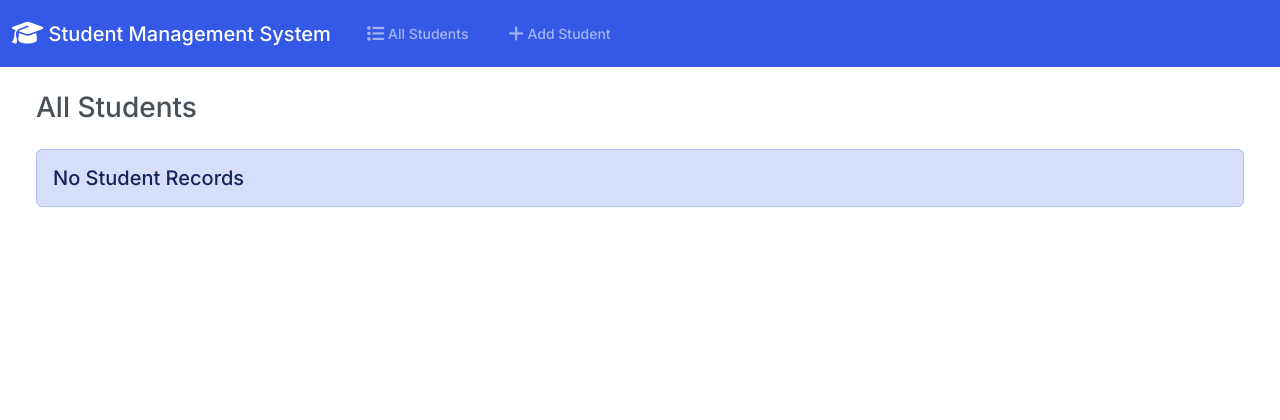
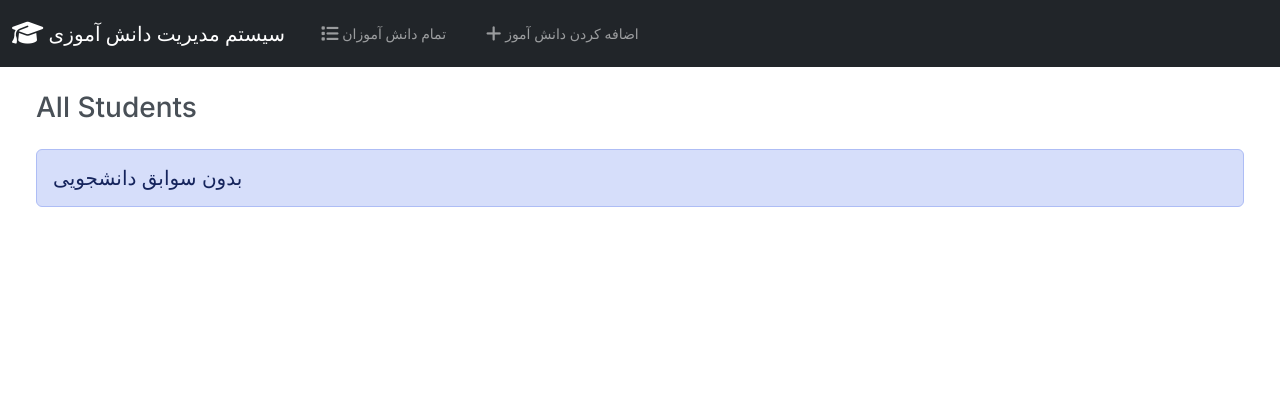
Before and after one commit to anew6662003/student-form-farsi, a Django app: page / in a window 1280 px wide. Shown: the top 420 px of the page. Run offline with Django 5.2, Linux system fonts and the light colour scheme; data that the repository does not hold is empty; some libraries are stand-ins or nearby versions.

Commit message:
initial commit

```diff
--- a/django_project/settings.py
+++ b/django_project/settings.py
@@ -106,7 +106,7 @@ AUTH_PASSWORD_VALIDATORS = [
 
 LANGUAGE_CODE = 'en-us'
 
-TIME_ZONE = 'UTC'
+TIME_ZONE = 'Asia/Tehran'
 
 USE_I18N = True
 
--- a/students/templates/students/base.html
+++ b/students/templates/students/base.html
@@ -9,10 +9,10 @@
 </head>
 
 <body class="d-flex flex-column min-vh-100">
-    <nav class="navbar navbar-expand-lg navbar-dark bg-primary">
+    <nav class="navbar navbar-expand-lg bg-dark" data-bs-theme="dark">
         <div class="container-fluid">
             <a class="navbar-brand" href="{% url 'index' %}">
-                <i class="fa-solid fa-graduation-cap fa-lg"></i> Student Management System
+                <i class="fa-solid fa-graduation-cap fa-lg"></i> سیستم مدیریت دانش آموزی
             </a>
             <button class="navbar-toggler" type="button" data-bs-toggle="collapse" data-bs-target="#navbarColor01"
                 aria-controls="navbarColor01" aria-expanded="false" aria-label="Toggle navigation">
@@ -22,12 +22,12 @@
                 <ul class="navbar-nav me-auto">
                     <li class="nav-item">
                         <a class="nav-link" href="{% url 'index' %}">
-                            <i class="fa-solid fa-list fa-lg"></i> All Students
+                            <i class="fa-solid fa-list fa-lg"></i> تمام دانش آموزان
                         </a>
                     </li>
                     <li class="nav-item">
                         <a class="nav-link" href="{% url 'add' %}">
-                            <i class="fa-solid fa-plus fa-lg"></i> Add Student
+                            <i class="fa-solid fa-plus fa-lg"></i> اضافه کردن دانش آموز
                         </a>
                     </li>
                 </ul>
--- a/students/templates/students/index.html
+++ b/students/templates/students/index.html
@@ -7,7 +7,7 @@
         {% if students %}
         <div class="card bg-light ms-4 me-4 mb-4">
             <div class="card-header">
-                <i class="fa-solid fa-list fa-lg"></i> Student Records
+                <i class="fa-solid fa-list fa-lg"></i> سوابق دانشجویی
             </div>
             <div class="card-body">
                 <p class="card-text">
@@ -68,7 +68,7 @@
                                                 </div>
                                                 <div class="modal-footer">
                                                     <button type="button" class="btn btn-primary"
-                                                        data-bs-dismiss="modal">Close</button>
+                                                        data-bs-dismiss="modal">بستن</button>
                                                 </div>
                                             </div>
                                         </div>
@@ -98,7 +98,7 @@
                                                     </button>
                                                 </div>
                                                 <div class="modal-body">
-                                                    <p>Are you sure you want to delete this student?</p>
+                                                    <p>آیا مطمئن هستید برای حذف این اسم؟</p>
                                                 </div>
                                                 <div class="modal-footer">
                                                     <form action="{% url 'delete' student.id %}" method="POST">
@@ -106,7 +106,7 @@
                                                         <input type="submit" class="btn btn-primary" value="Delete">
                                                     </form>
                                                     <button type="button" class="btn btn-secondary"
-                                                        data-bs-dismiss="modal">Cancel</button>
+                                                        data-bs-dismiss="modal">لغو</button>
                                                 </div>
                                             </div>
                                         </div>
@@ -121,7 +121,7 @@
             </div>
         </div>
         {% else %}
-        <h5 class="alert alert-primary ms-4 me-4">No Student Records</h5>
+        <h5 class="alert alert-primary ms-4 me-4">بدون سوابق دانشجویی</h5>
         {% endif %}
     </div>
 </div>
```
Also changed, not shown: db.sqlite3, 1 other file.
